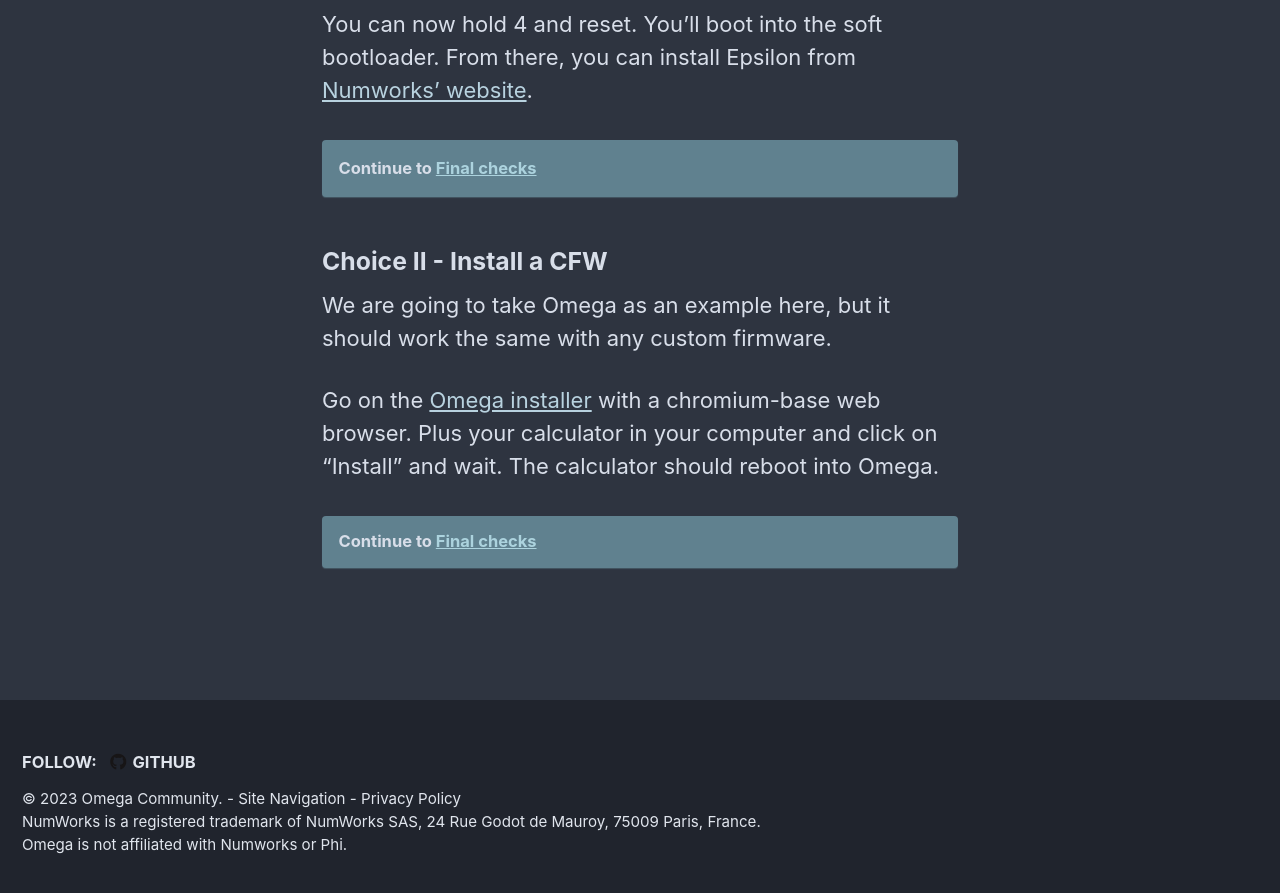
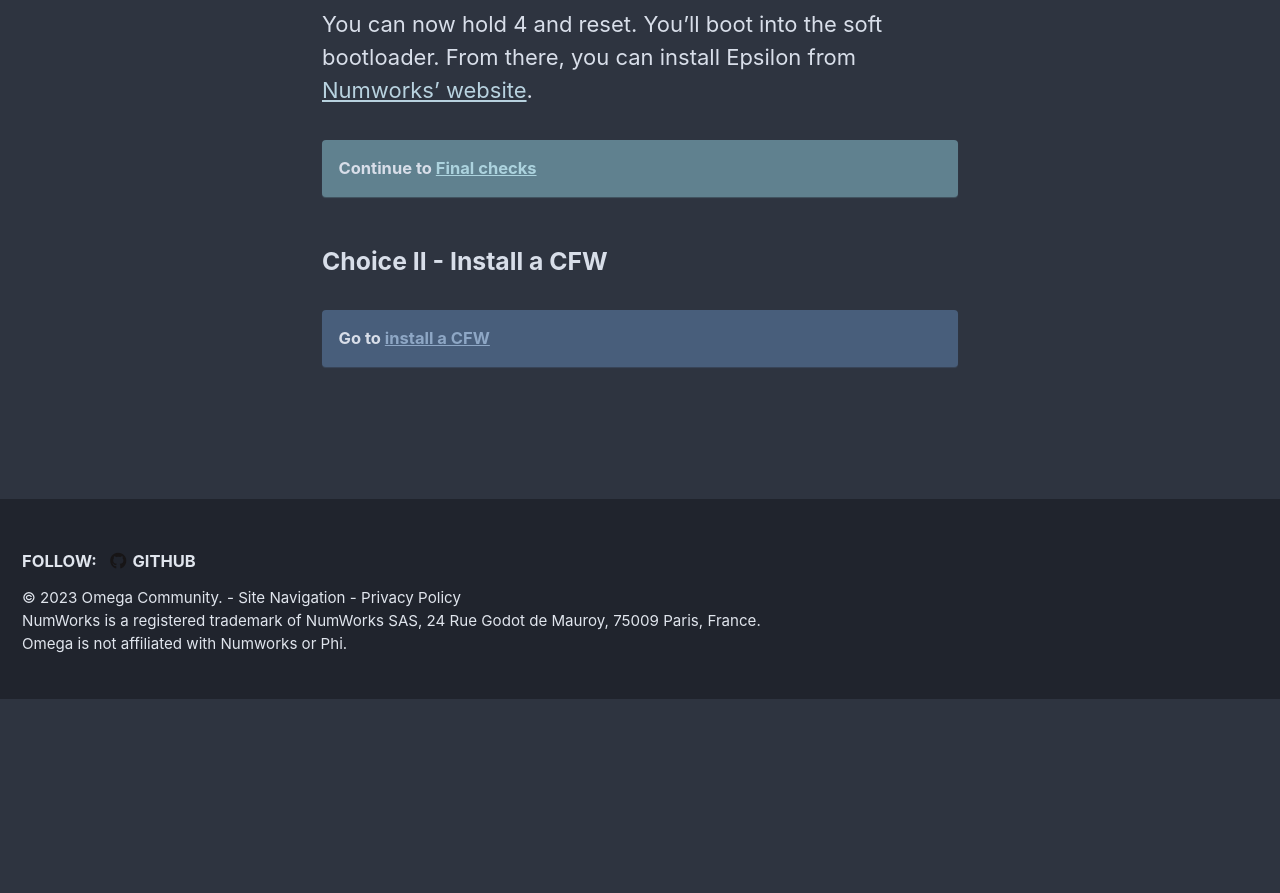
Before and after one commit to Omega-Numworks/Omega-Guide, a Jekyll site: the page built from _pages/en_US/n0110-now-what.md, in a window 1280 px wide and 900 px high, scrolled down 1195 px. Shown: the top 893 px of the window. Built offline with Jekyll 4.4.1, drawn with Linux system fonts in a browser that asks for light colours; comment, search, counter and statistics services are not loaded; after the commit the page ends 1894 px from its top, so only the background shows below that; some of the changed text lies outside the part shown.

Commit message:
Update n0110-now-what.md

```diff
--- a/_pages/en_US/n0110-now-what.md
+++ b/_pages/en_US/n0110-now-what.md
@@ -29,9 +29,5 @@
 
 ### Choice II - Install a CFW
 
-We are going to take Omega as an example here, but it should work the same with any custom firmware.
-
-Go on the [Omega installer](https://getomega.dev/install/latest) with a chromium-base web browser. Plus your calculator in your computer and click on "Install" and wait. The calculator should reboot into Omega.
-
-### Continue to [Final checks](final-checks)
-{: .notice--primary}
+Go to [install a CFW](install-a-cfw)
+{: .notice--info}
```
